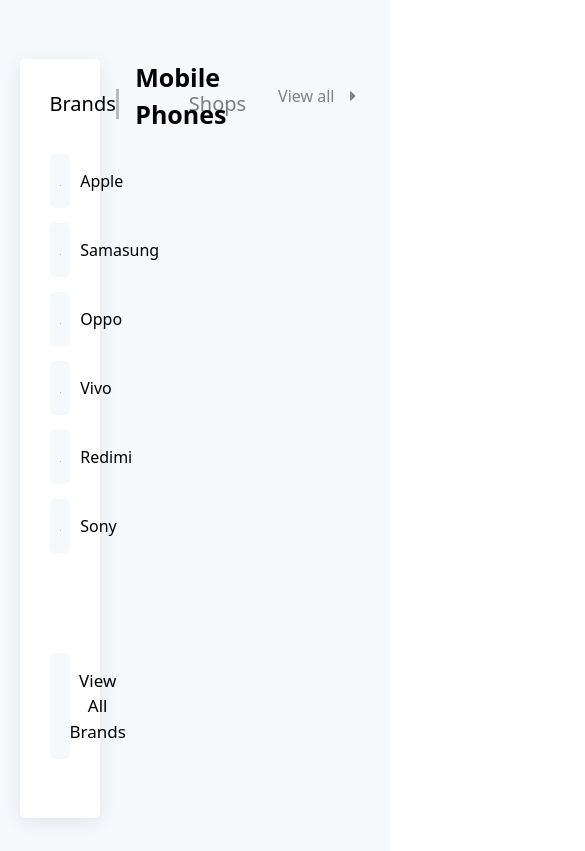
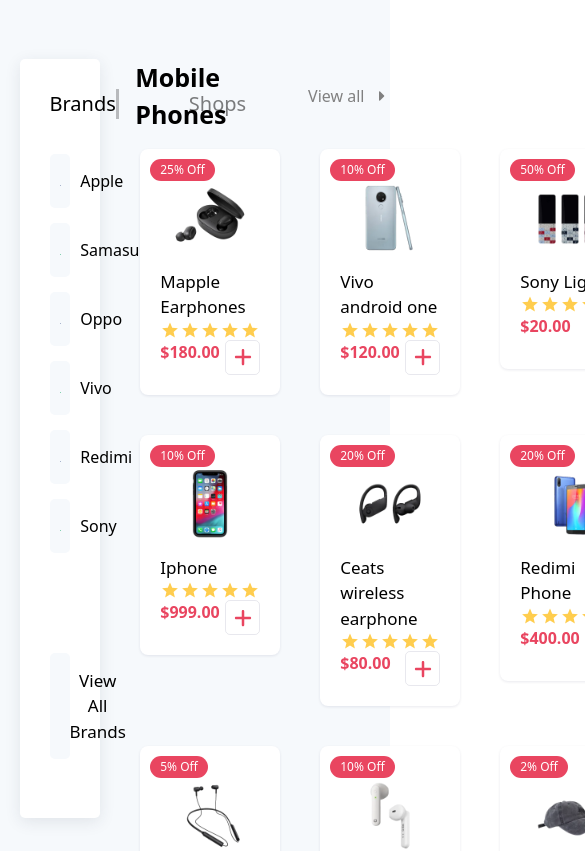
Before and after one commit to samirzjadhav/react-ecommerce-website, a React (Create React App) app: page / in a window 390 px wide. Shown: the part 2100-2951 px from the top of the page, 585 px wide, since content can reach past the window. Built offline with nearby package versions, Linux system fonts and the light colour scheme.

Commit message:
fix: fixed mobiles phone section and brands section

```diff
--- a/src/Components/Shop/Shop.js
+++ b/src/Components/Shop/Shop.js
@@ -2,9 +2,10 @@ import React from "react";
 import Catg from "./Catg.js";
 import ShopCart from "./ShopCart.js";
 import { FaCaretRight } from "react-icons/fa";
+import Sdata from "./Sdata"; // Make sure to import Sdata
 import "./style.css";
 
-const Shop = (shopItems, addToCart) => {
+const Shop = ({ shopItems, addToCart }) => {
   return (
     <>
       <section className="shop background">
@@ -23,7 +24,6 @@ const Shop = (shopItems, addToCart) => {
               </div>
             </div>
             <div className="product-content grid3">
-              {" "}
               <ShopCart addToCart={addToCart} shopItems={shopItems} />
             </div>
           </div>
@@ -33,4 +33,13 @@ const Shop = (shopItems, addToCart) => {
   );
 };
 
-export default Shop;
+// Example of how you might use the Shop component with props
+const ParentComponent = () => {
+  const addToCart = (item) => {
+    console.log("Add to cart:", item);
+  };
+
+  return <Shop shopItems={Sdata.shopItems} addToCart={addToCart} />;
+};
+
+export default ParentComponent;
--- a/src/Components/Shop/ShopCart.js
+++ b/src/Components/Shop/ShopCart.js
@@ -15,6 +15,12 @@ const ShopCart = ({ shopItems = [], addToCart }) => {
   const increment = () => {
     setCount(count + 1);
   };
+
+  // Additional check for undefined or null
+  if (!shopItems) {
+    console.error("shopItems is undefined or null:", shopItems);
+    return null; // Or render some fallback UI
+  }
 
   if (!Array.isArray(shopItems)) {
     console.error("shopItems is not an array:", shopItems);
```
